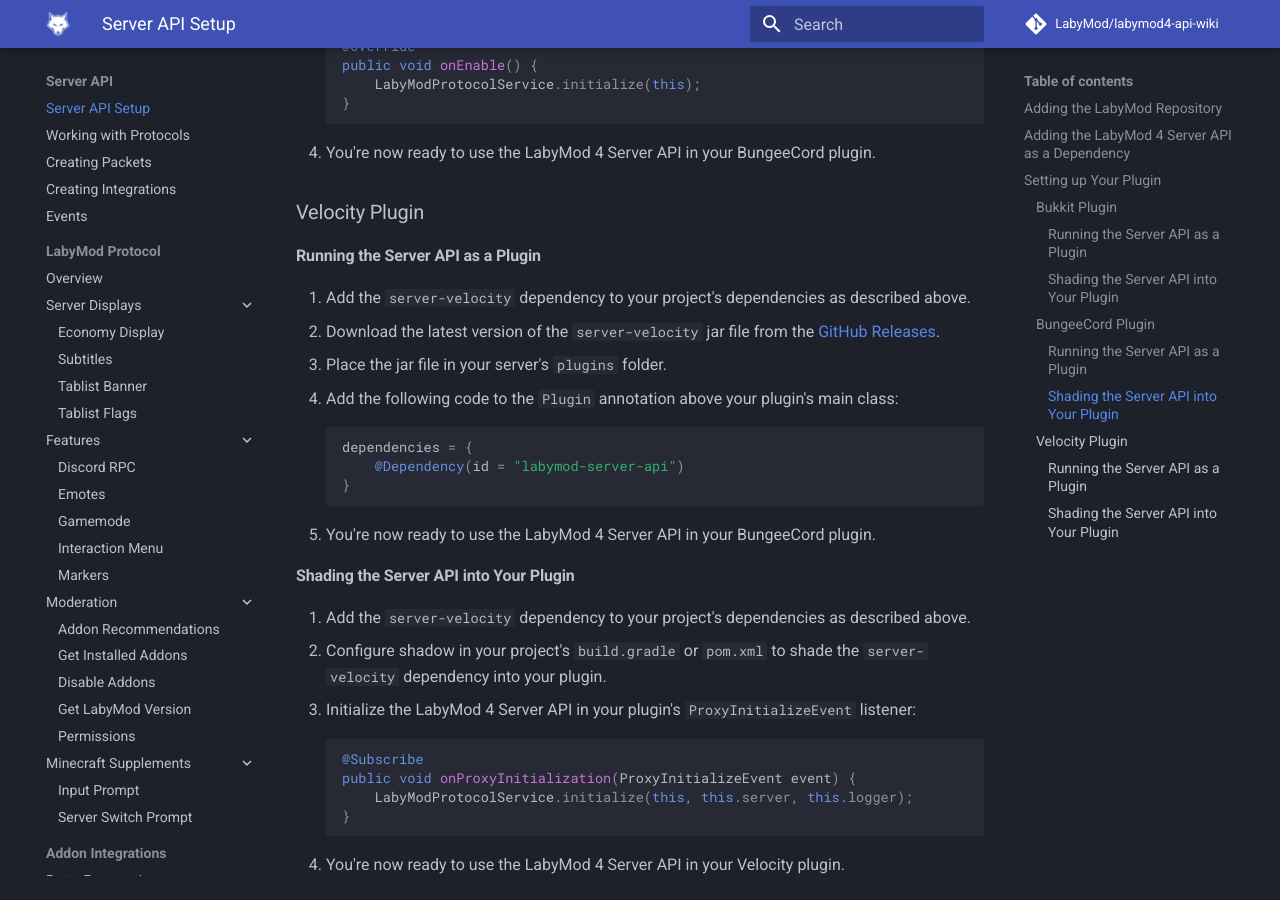
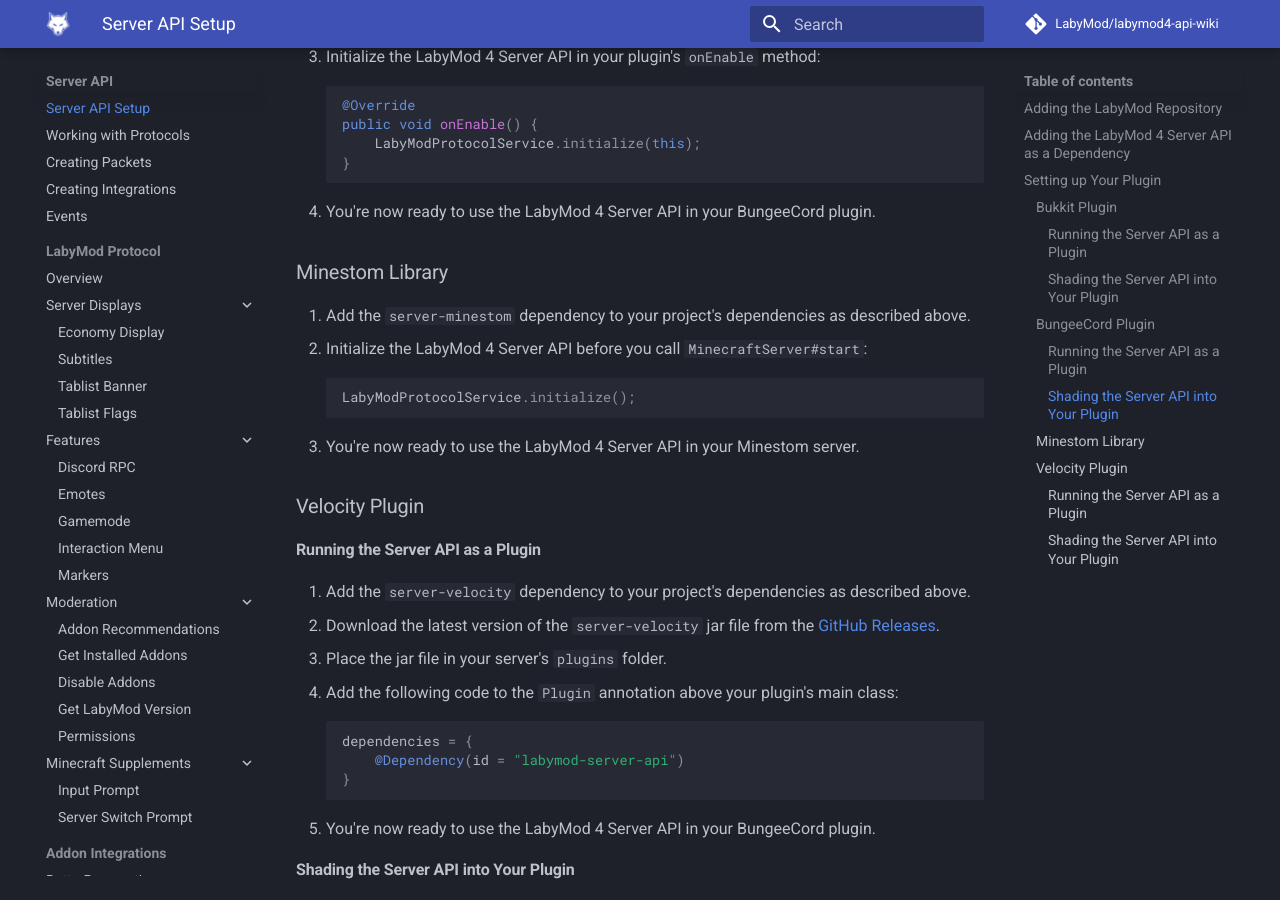
Before and after one commit to LabyMod/labymod4-api-wiki, an MkDocs documentation site: the page built from docs/pages/server/index.md, in a window 1280 px wide and 900 px high, scrolled down 2901 px. Built offline with MkDocs 1.6.1 and Material for MkDocs 9.7.7, drawn with Linux system fonts in a browser that asks for light colours; comment, search, counter and statistics services are not loaded; some of the changed text lies outside the part shown.

Commit message:
feat: minestom (#24)

````diff
--- a/docs/pages/server/index.md
+++ b/docs/pages/server/index.md
@@ -45,6 +45,7 @@
 - `core` - The LabyMod implementation of the protocol, containing all packets and models to interact with the LabyMod client. Use this if you want to communicate with the LabyMod 4 Server API platform-independently.
 - `server-bukkit` - The platform-specific implementation of the LabyMod Protocol for Servers running on Bukkit (Spigot, Paper, etc.).
 - `server-bungeecord` - The platform-specific implementation of the LabyMod Protocol for Servers running on BungeeCord.
+- `server-minestom` - The platform-specific implementation of the LabyMod Protocol for Servers running on Minestom.
 - `server-velocity` - The platform-specific implementation of the LabyMod Protocol for Servers running on Velocity.
 - `server-common` - Contains shared classes and utilities used across different server implementations to ensure consistent behavior and reduce code duplication. Use this if you want to create your own platform implementation.
 
@@ -141,6 +142,15 @@
     ```
 4. You're now ready to use the LabyMod 4 Server API in your BungeeCord plugin.
 
+### Minestom Library
+
+1. Add the `server-minestom` dependency to your project's dependencies as described above.
+2. Initialize the LabyMod 4 Server API before you call `MinecraftServer#start`:
+    ```java
+    LabyModProtocolService.initialize();
+    ```
+3. You're now ready to use the LabyMod 4 Server API in your Minestom server.
+
 ### Velocity Plugin
 
 #### Running the Server API as a Plugin
````
